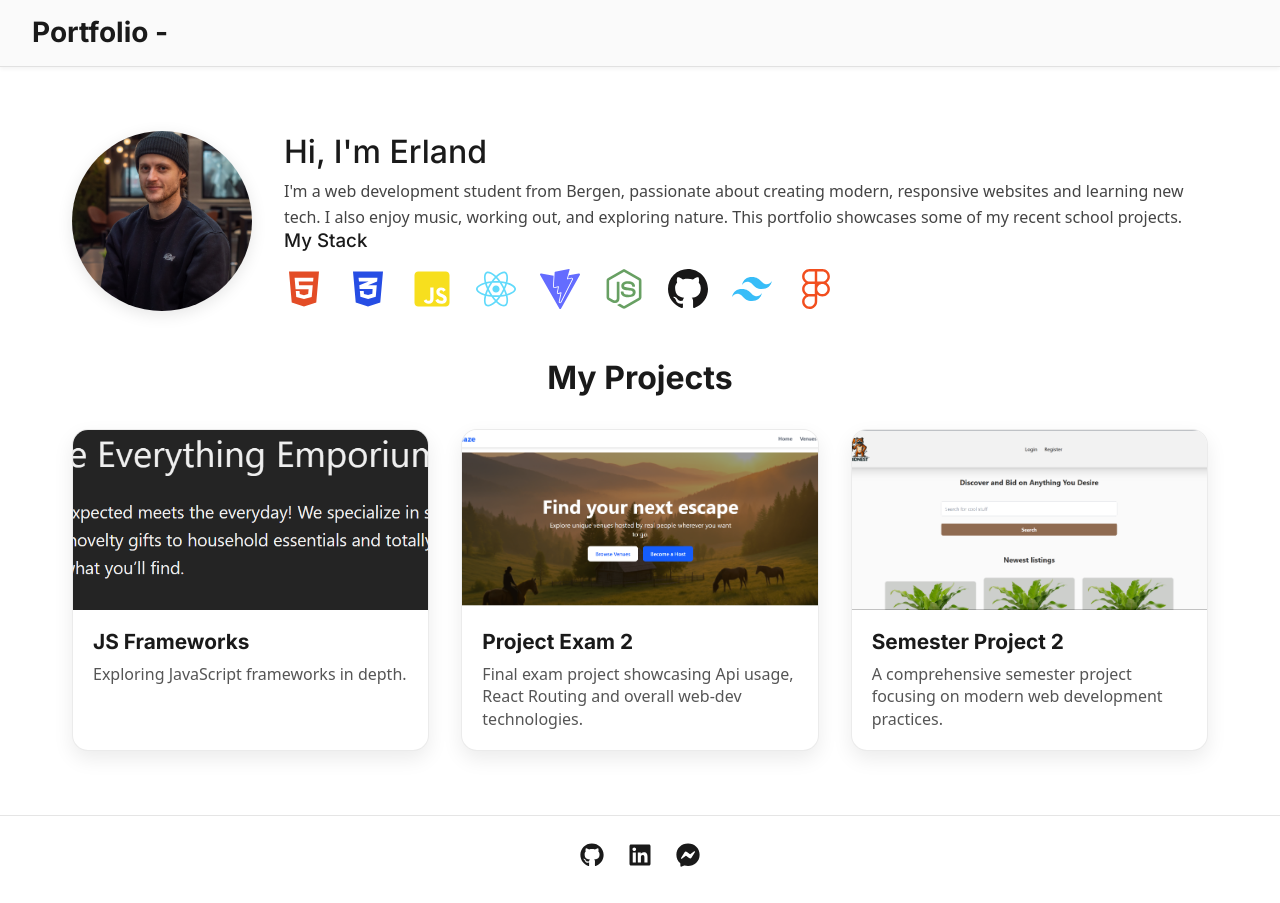
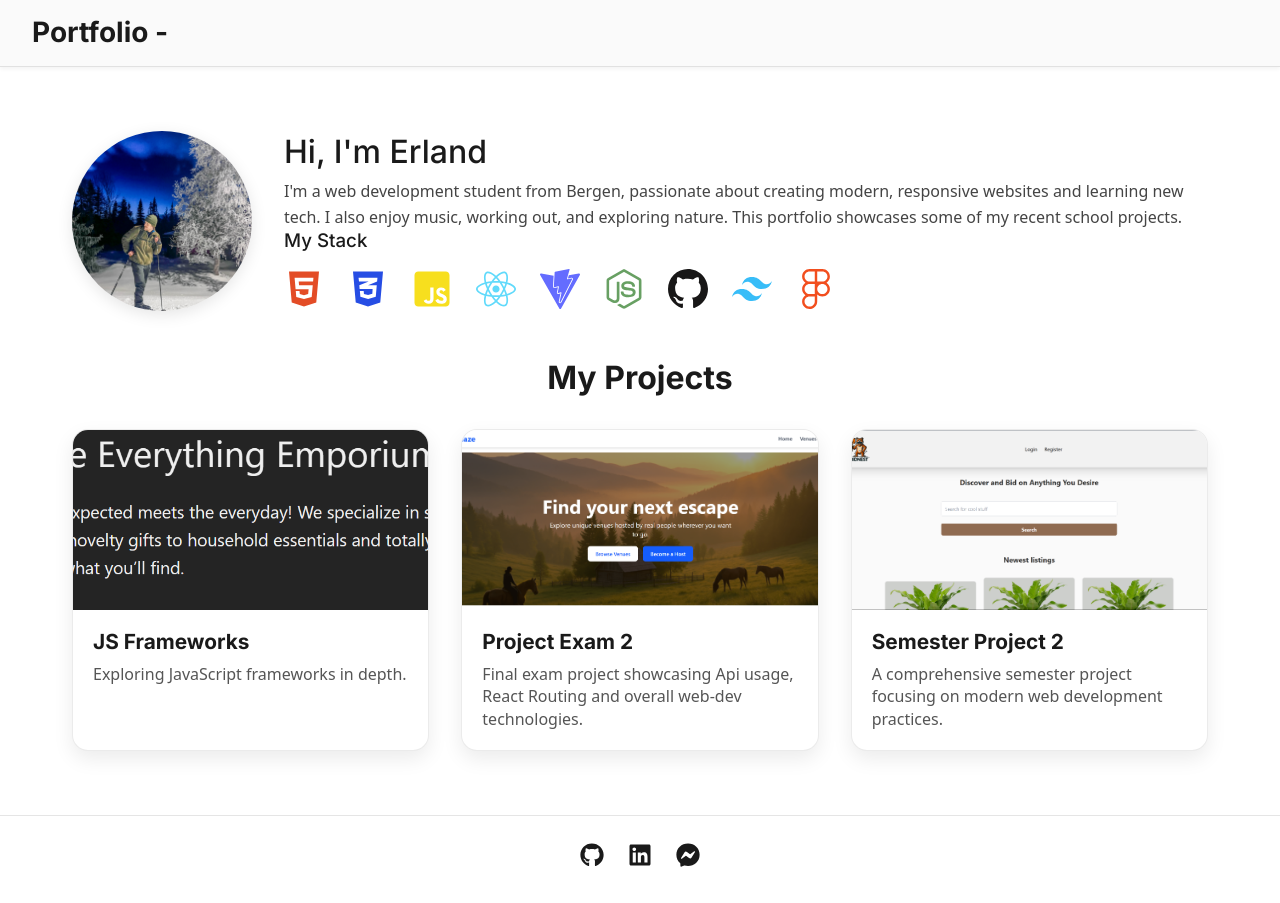
Before and after one commit to ErlandHeenHalvorsen/portfolio2, a React (Vite) app: page / in a window 1280 px wide. Built offline with nearby package versions, Linux system fonts and the light colour scheme.

Commit message:
Refactor code structure for improved readability and maintainability

```diff
--- a/src/pages/Home.jsx
+++ b/src/pages/Home.jsx
@@ -2,7 +2,7 @@
 import { Link } from "react-router";
 import React from "react";
 import "./home.css";
-import ProfilePicture from "../assets/ProfilePicture.jpg";
+import ProfilePicture2 from "../assets/ProfilePicture2.jpg";
 import ExamThumb from "../assets/ExamThumb.png";
 import JsThumb from "../assets/JsThumb.png";
 import SemesterThumb from "../assets/SemesterThumb.png";
@@ -46,7 +46,7 @@ function Home() {
     <div className="home">
       {/* About Me Section */}
       <section className="about">
-        <img src={ProfilePicture} alt="Erland" className="about-img" />
+        <img src={ProfilePicture2} alt="Erland" className="about-img" />
         <div className="about-text">
           <h1>Hi, I'm Erland</h1>
           <p>
```
Also changed, not shown: src/assets/ProfilePicture2.jpg (added).
